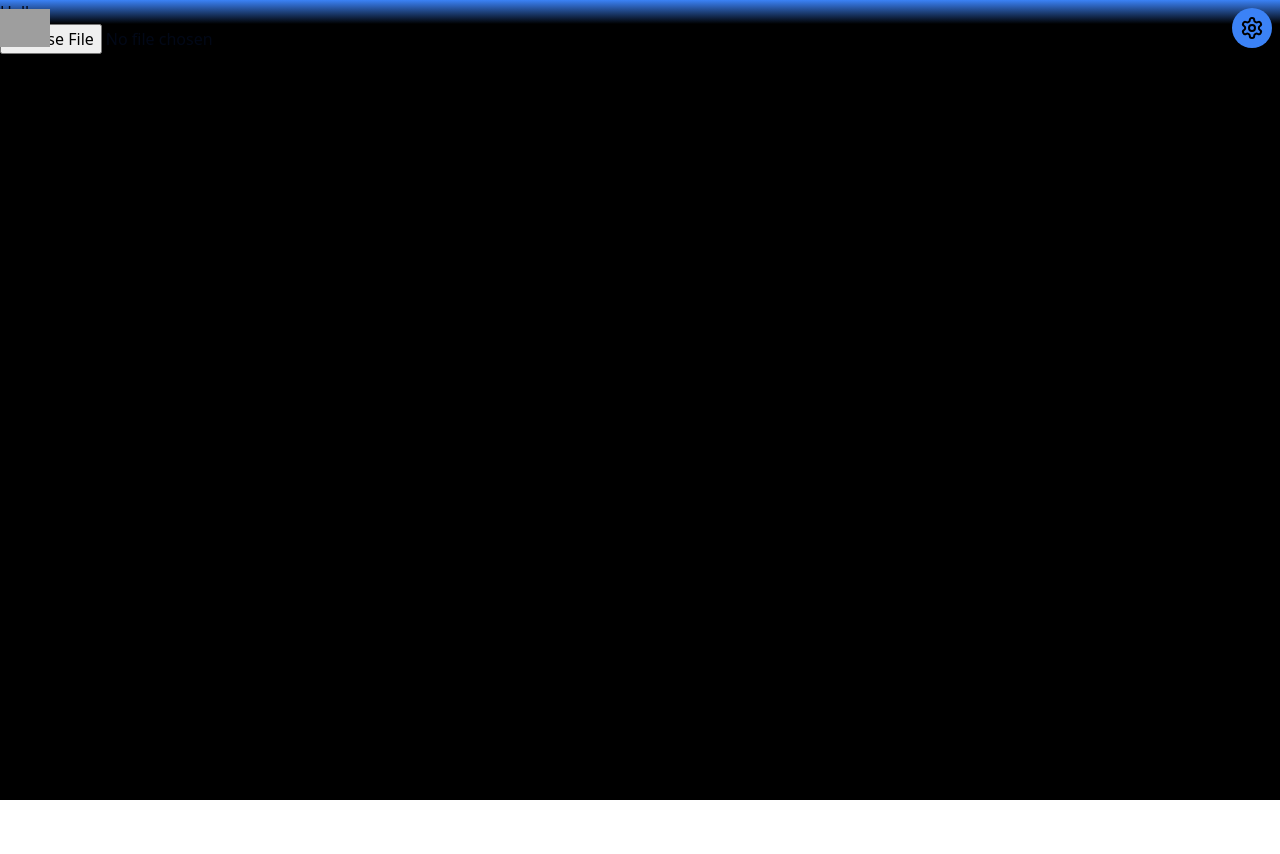
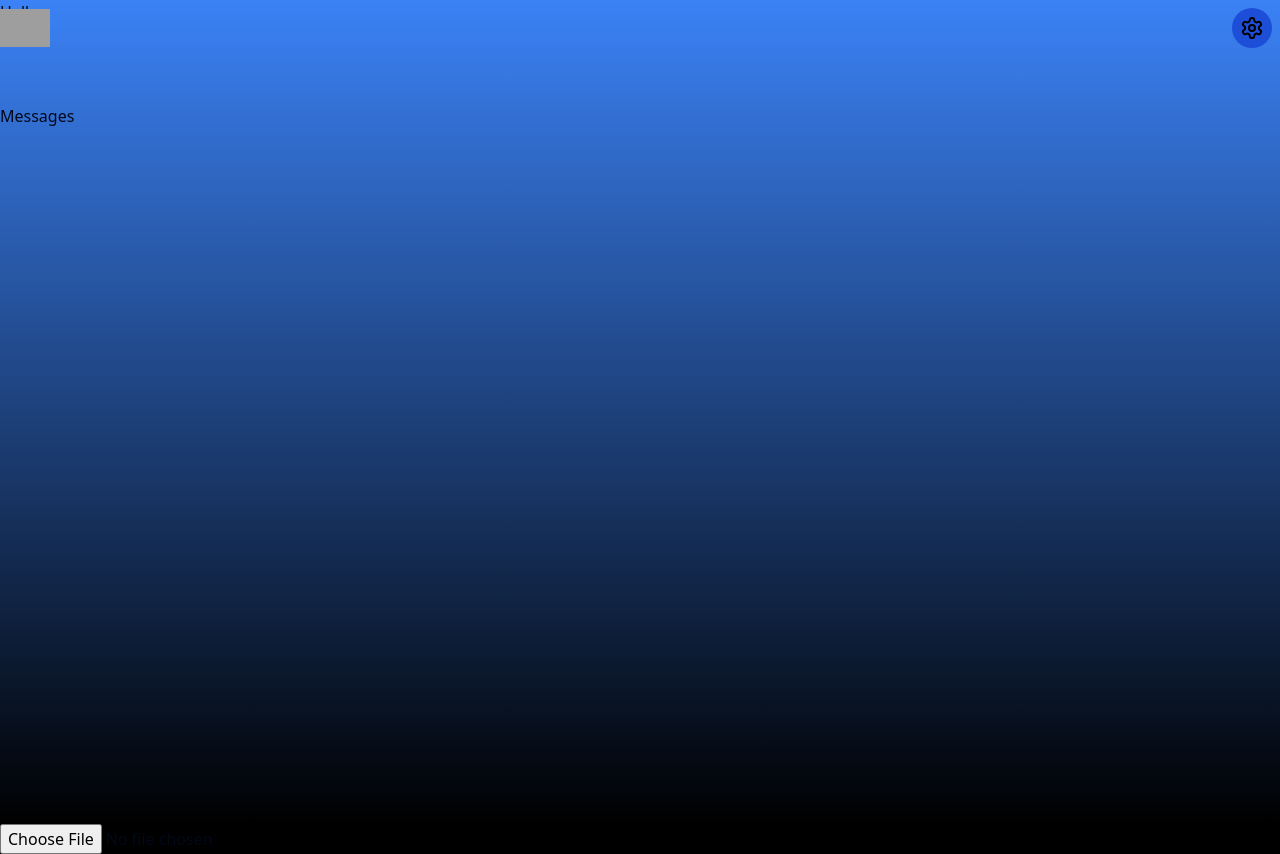
Before and after one commit to TheForeverOptimist/ellie, a Next.js app: page / in a window 1280 px wide. Before the commit the page ends 800 px from the top, so only its background shows below. Built offline with nearby package versions, Linux system fonts and the light colour scheme; grey boxes are pictures that could not be loaded.

Commit message:
added Messages component

```diff
--- a/src/app/page.tsx
+++ b/src/app/page.tsx
@@ -1,4 +1,5 @@
 import MaxWidthWrapper from "@/components/MaxWidthWrapper";
+import Messages from "@/components/Messages";
 import { Button, buttonVariants } from "@/components/ui/button";
 import { ArrowRight, SettingsIcon } from "lucide-react";
 import Image from "next/image";
@@ -19,14 +20,14 @@ export default function Home() {
 
         <SettingsIcon
           size={40}
-          className="p-2 m-2 rounded-full cursor-pointer bg-blue-500 text-black transition-all ease-in-out duration-150 hover:bg-blue-700 hover:text-white"
+          className="p-2 m-2 rounded-full cursor-pointer bg-blue-700 text-black transition-all ease-in-out duration-150 hover:bg-blue-700 hover:text-white"
         />
       </header>
 
       <form className="flex flex-col bg-black">
         <div className="flex-1 bg-gradient-to-b from-blue-500 to-black">
           <p>Hello</p>
-          {/* Messages */}
+          <Messages />
 
           </div>
         {/* Hidden Fields */}
--- /dev/null
+++ b/src/components/Messages.tsx
@@ -0,0 +1,8 @@
+
+function Messages() {
+  return (
+    <div className="flex flex-col min-h-screen pt-20">Messages</div>
+  )
+}
+
+export default Messages
```
